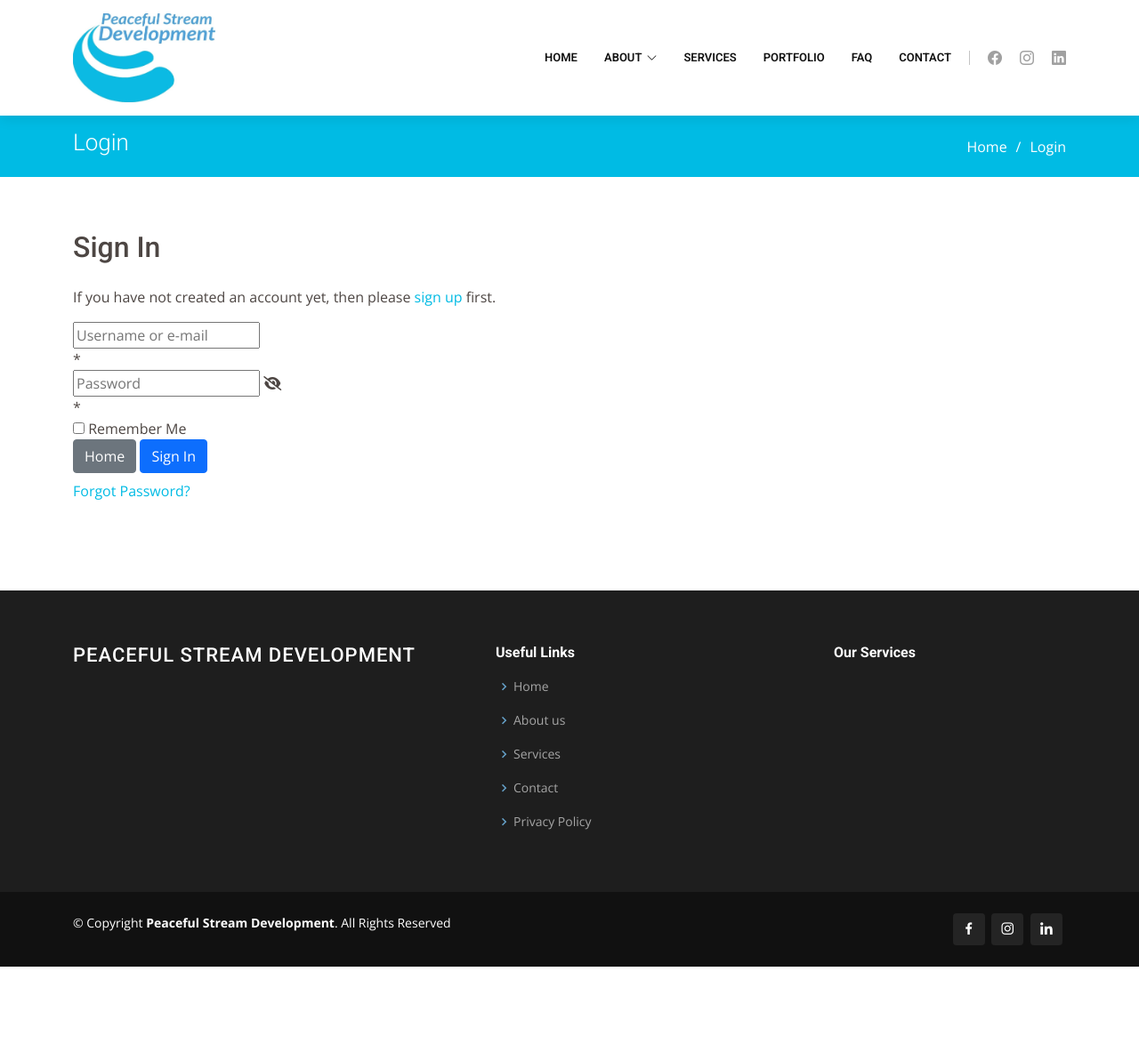
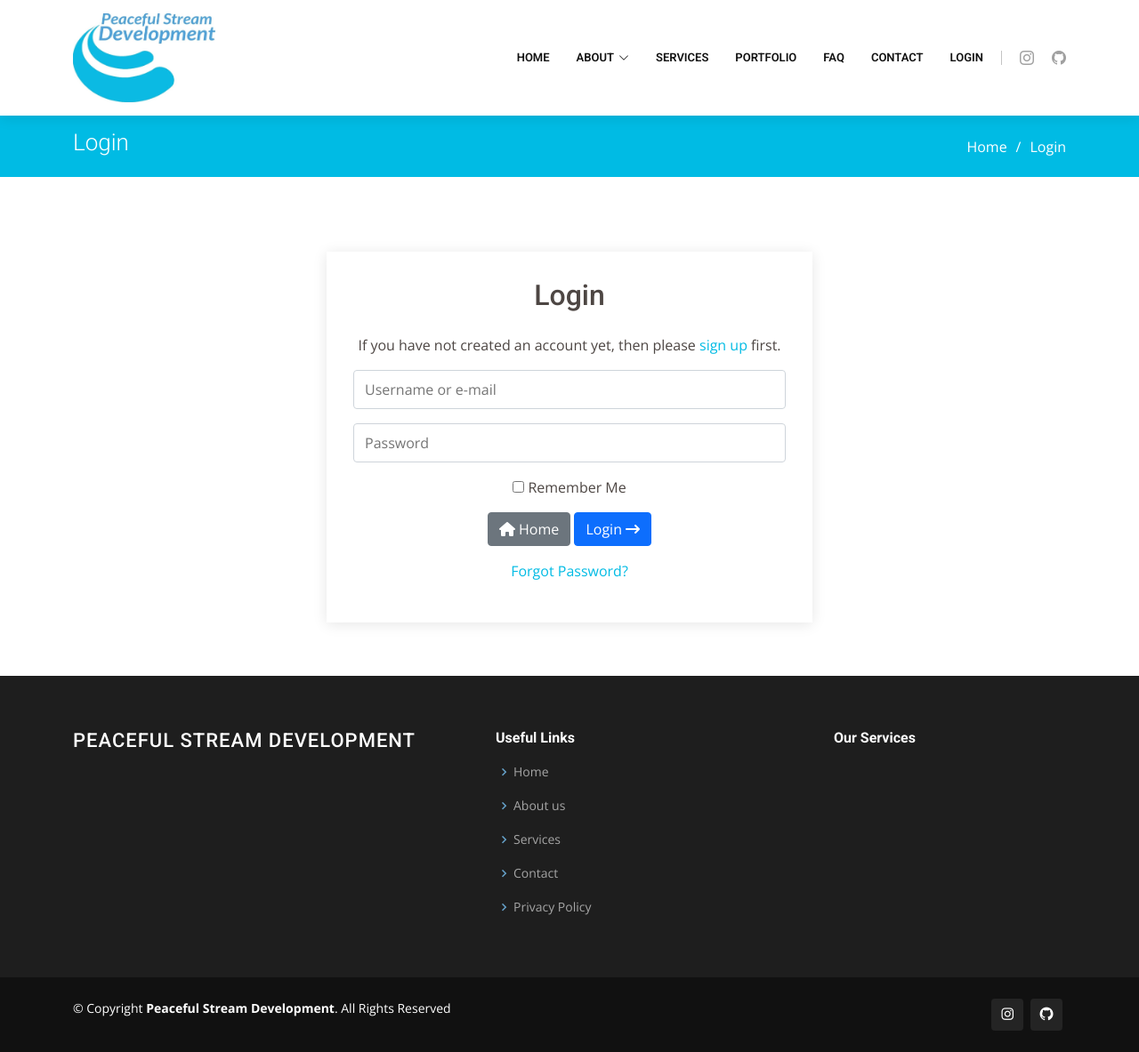
Before and after one commit to peacefulstreamwebdev/our-website, a Django app: page /accounts/login/ in a window 1280 px wide. Shown: the whole page at 89% size. Before the commit the page ends 1087 px from the top, so only its background shows below. Run offline with Django 4.2, Linux system fonts and the light colour scheme; data that the repository does not hold is empty; some libraries are stand-ins or nearby versions.

Commit message:
Update to social links. Fix break in contact info when removing street address. Laying groundwork for user logins, viewing profile and active projects.

```diff
--- a/contact/templates/contact/contact.html
+++ b/contact/templates/contact/contact.html
@@ -36,7 +36,9 @@
             <div class="col-lg-4 info">
                 <i class="bi bi-geo-alt"></i>
                 <h4>Location:</h4>
+                {% if contact.address %}
                 <p>{{ contact.address }}</p>
+                {% endif %}
                 <p>{{ contact.address_two }}</p>
             </div>
 
--- a/contact/views.py
+++ b/contact/views.py
@@ -4,7 +4,6 @@ from django.core.mail import EmailMessage
 from django.template.loader import render_to_string
 from django.conf import settings
 from .forms import ContactForm
-from django.conf import settings
 
 # Create your views here.
 
@@ -12,7 +11,6 @@ def contact(request):
     '''A view to return the home page'''
 
     contact = Content.objects.all()[0]
-    recaptcha_public_key = settings.RECAPTCHA_PUBLIC_KEY
 
     if request.method == "POST":
         form = ContactForm(request.POST)
@@ -59,7 +57,6 @@ def contact(request):
         'page': 'contact',
         'contact': contact,
         'form': form,
-        'recaptcha_public_key': recaptcha_public_key,
     }
 
     return render(request, 'contact/contact.html', context)
--- a/static/css/style.css
+++ b/static/css/style.css
@@ -106,7 +106,47 @@
     }
 }
 
+/* Allauth - templates/allauth/account or socialaccount */
+
+.accounts-section .info-wrap {
+    box-shadow: 0px 2px 15px rgb(0 0 0 / 10%);
+    padding: 30px;
+}
+
+.accounts-section input[type=text],
+.accounts-section input[type=password],
+.accounts-section input[type=email] {
+    margin: 0 auto;
+    height: 44px;
+    border-radius: 0;
+    box-shadow: none;
+    font-size: 14px;
+    border-radius: 4px;
+    display: block;
+    width: 83%;
+    padding: 0.375rem 0.75rem;
+    font-size: 1rem;
+    font-weight: 400;
+    line-height: 1.5;
+    color: #212529;
+    background-color: #fff;
+    background-clip: padding-box;
+    border: 1px solid #ced4da;
+    -webkit-appearance: none;
+    -moz-appearance: none;
+    appearance: none;
+    border-radius: 0.25rem;
+    transition: border-color .15s ease-in-out,box-shadow .15s ease-in-out;
+}
+
 /* Media Queries */
+
+@media (max-width: 1400px) {
+    .accounts-section input[type=text],
+    .accounts-section input[type=password] {
+        width: 100%;
+    }
+}
 
 @media (max-width: 991px) {
     .faq-sidebar {
--- a/templates/allauth/account/login.html
+++ b/templates/allauth/account/login.html
@@ -24,10 +24,10 @@
 
   <section class="section accounts-section">
     <div class="container">
-      <div class="row mb-4 align-items-center">
+      <div class="row mt-4 justify-content-center" data-aos="fade-up">
         <div class="col-md-6" data-aos="fade-up">
-
-          <h2 class="logo-font mb-4">{% trans "Sign In" %}</h2>
+          <div class="info-wrap">
+            <h2 class="logo-font mb-4 text-center">{% trans "Login" %}</h2>
 
             {% get_providers as socialaccount_providers %}
 
@@ -49,7 +49,7 @@
             {% include "socialaccount/snippets/login_extra.html" %}
 
             {% else %}
-          <p>{% blocktrans %}If you have not created an account yet, then please
+            <p class="text-center">{% blocktrans %}If you have not created an account yet, then please
             <a href="{{ signup_url }}">sign up</a> first.{% endblocktrans %}</p>
             {% endif %}
 
@@ -57,29 +57,31 @@
               {% csrf_token %}
               {% for field in form %}
                 {% if field.name == "remember" %}
+                <div class="wrapper text-center mt-3">
                   {{ field | as_crispy_field }}
+                </div>
                 {% elif field.name == "password" %}
-                <div class="wrapper">
+                <div class="wrapper mt-3">
                   {{ field }}
-                  <i class="fas fa-eye-slash"></i>
-                  <div class="validation">*</div>
                 </div>
                 {% else %}
                 <div class="wrapper">
                   {{ field }}
-                <div class="validation">*</div>
                 </div>
                 {% endif %}
               {% endfor %}
               {% if redirect_field_value %}
               <input type="hidden" name="{{ redirect_field_name }}" value="{{ redirect_field_value }}" />
               {% endif %}
-            <a class="btn btn-secondary login-button" href="{% url 'home' %}">Home</a>
-            <button class="primaryAction btn btn-primary login-button" type="submit">{% trans "Sign In" %}</button>
-            <p class="mt-2">
+              <div class="wrapper text-center mt-3">
+                <a class="btn btn-secondary login-button" href="{% url 'home' %}"><i class="fa-solid fa-house"></i> Home</a>
+                <button class="primaryAction btn btn-primary login-button" type="submit">{% trans "Login" %} <i class="fa-solid fa-arrow-right-long"></i></button>
+              </div>
+              <p class="mt-3 text-center">
                 <a class="button secondaryAction" href="{% url 'account_reset_password' %}">{% trans "Forgot Password?" %}</a>
               </p>
             </form>
+          </div>
         </div>
 
       </div>
--- a/templates/base.html
+++ b/templates/base.html
@@ -105,14 +105,28 @@
           <li><a href="{% url 'contact' %}">Contact</a></li>
           {% endif %}
 
+          {% if request.user.is_authenticated %}
+          <li class="dropdown"><a href="#"><span>Hello, {{ user.username }}</span> <i class="bi bi-chevron-down"></i></a>
+            <ul>
+                <li><a href="#">My Profile</a></li>
+                <li><a href="#">My Projects</a></li>
+                {% if request.user.is_superuser %}
+                  <li><a href="{% url 'admin:index' %}">Site Management</a></li>
+                {% endif %}
+                <li><a href="{% url 'account_logout' %}">Logout</a></li>
+            </ul>
+          </li>
+          {% else %}
+          <li><a href="{% url 'account_login' %}">Login</a></li>
+          {% endif %}
+
         </ul>
         <i class="bi bi-list mobile-nav-toggle"></i>
       </nav><!-- .navbar -->
 
       <div class="header-social-links d-flex">
-        <a href="#" class="facebook"><i class="bu bi-facebook"></i></a>
         <a href="https://www.instagram.com/peacefulstreamdev/" class="instagram" target="_blank" rel="noopener noreferrer"><i class="bu bi-instagram"></i></a>
-        <a href="#" class="linkedin"><i class="bu bi-linkedin"></i></i></a>
+        <a href="https://github.com/peacefulstreamdev/" class="github" target="_blank" rel="noopener noreferrer"><i class="bu bi-github"></i></i></a>
       </div>
 
     </div>
@@ -132,7 +146,9 @@
             <h3>Peaceful Stream Development</h3>
             {% for contact in contact_info|contact %}
             <p>
+              {% if contact.address %}
               {{ contact.address }}<br>
+              {% endif %}
               {{ contact.address_two }}<br>
               <strong>Phone:</strong> {{ contact.phone }}<br>
               <strong>Email:</strong> {{ contact.email }}<br>
@@ -173,9 +189,8 @@
 
       </div>
       <div class="social-links text-center text-md-right pt-3 pt-md-0">
-        <a href="#" class="facebook"><i class="bx bxl-facebook"></i></a>
         <a href="https://www.instagram.com/peacefulstreamdev/" class="instagram" target="_blank" rel="noopener noreferrer"><i class="bx bxl-instagram"></i></a>
-        <a href="#" class="linkedin"><i class="bx bxl-linkedin"></i></a>
+        <a href="https://github.com/peacefulstreamdev/" class="github" target="_blank" rel="noopener noreferrer"><i class="bx bxl-github"></i></a>
       </div>
     </div>
   </footer><!-- End Footer -->
```
Also changed, not shown: templates/allauth/account/account_inactive.html (+16 -0 lines), templates/allauth/account/logout.html (+9 -6 lines), templates/allauth/account/signup.html (+10 -9 lines). Lines whose indentation alone changed are shown as unchanged.
